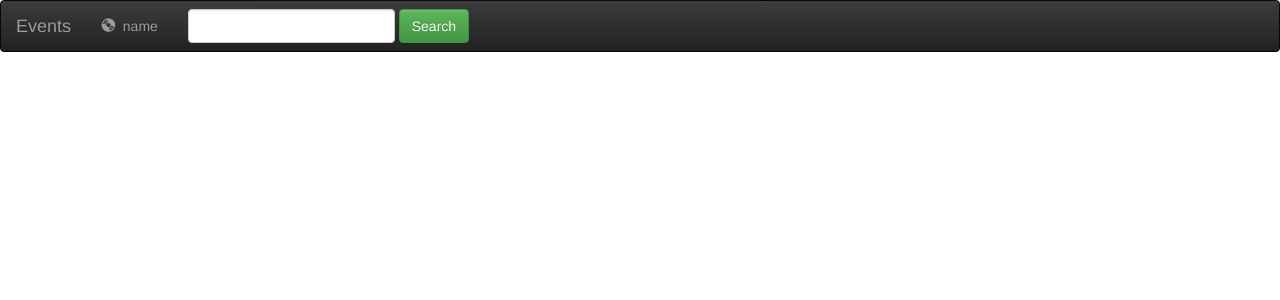
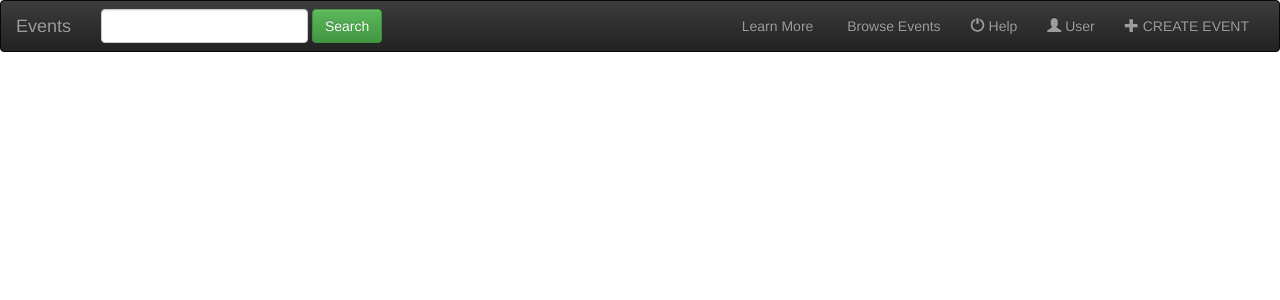
Before and after one commit to Ngahu/Events--app, a Django app: page / in a window 1280 px wide. Shown: the top 300 px of the page. Run offline with Django 3.2, Linux system fonts and the light colour scheme; some libraries are stand-ins or nearby versions.

Commit message:
creaing of the remaining part of the responsive navigation bar in the base html page

```diff
--- a/mysite/Event/templates/Event/base.html
+++ b/mysite/Event/templates/Event/base.html
@@ -34,13 +34,7 @@
 
 <!--navigation items -->
 <div class="collapse navbar-collapse" id="topNavBar">
-<ul class="nav navbar-nav">
-    <li class="">
-        <a href="#">
-            <span class="glyphicon glyphicon-cd" aria-hidden="true"></span>&nbsp; name
-        </a>
-    </li>
-</ul>
+
 
     <form action="#" class="navbar-form navbar-left" role="search" method="get">
         <div class="form-group">
@@ -48,6 +42,45 @@
         </div>
         <button type="submit" class="btn btn-success"> Search</button>
     </form>
+
+<!-- the buttons on the right of the navbar -->
+    <ul class="nav navbar-nav navbar-right">
+
+        <li class="">
+            <a href="#">
+                <span class="glyphicon glyphicon-disk" aria-hidden="true"></span>&nbsp;Learn More
+            </a>
+        </li>
+
+        <li class="">
+            <a href="#">
+                <span class="glyphicon glphicon-music" aria-hidden="true"></span>&nbsp;Browse Events
+            </a>
+        </li>
+
+        <li class="">
+            <a href="#">
+                <span class="glyphicon glyphicon-off" aria-hidden="true"></span>&nbsp;Help
+            </a>
+        </li>
+
+        <li class="">
+            <a href="#">
+                <span class="glyphicon glyphicon-user" aria-hidden="true"></span>&nbsp;User
+            </a>
+        </li>
+
+        <li class="">
+            <a href="#">
+                <span class="glyphicon glyphicon-plus" aria-hidden="true"></span>&nbsp;CREATE EVENT
+            </a>
+        </li>
+
+    </ul>
+
+
+
+
 
 </div>
 
```
